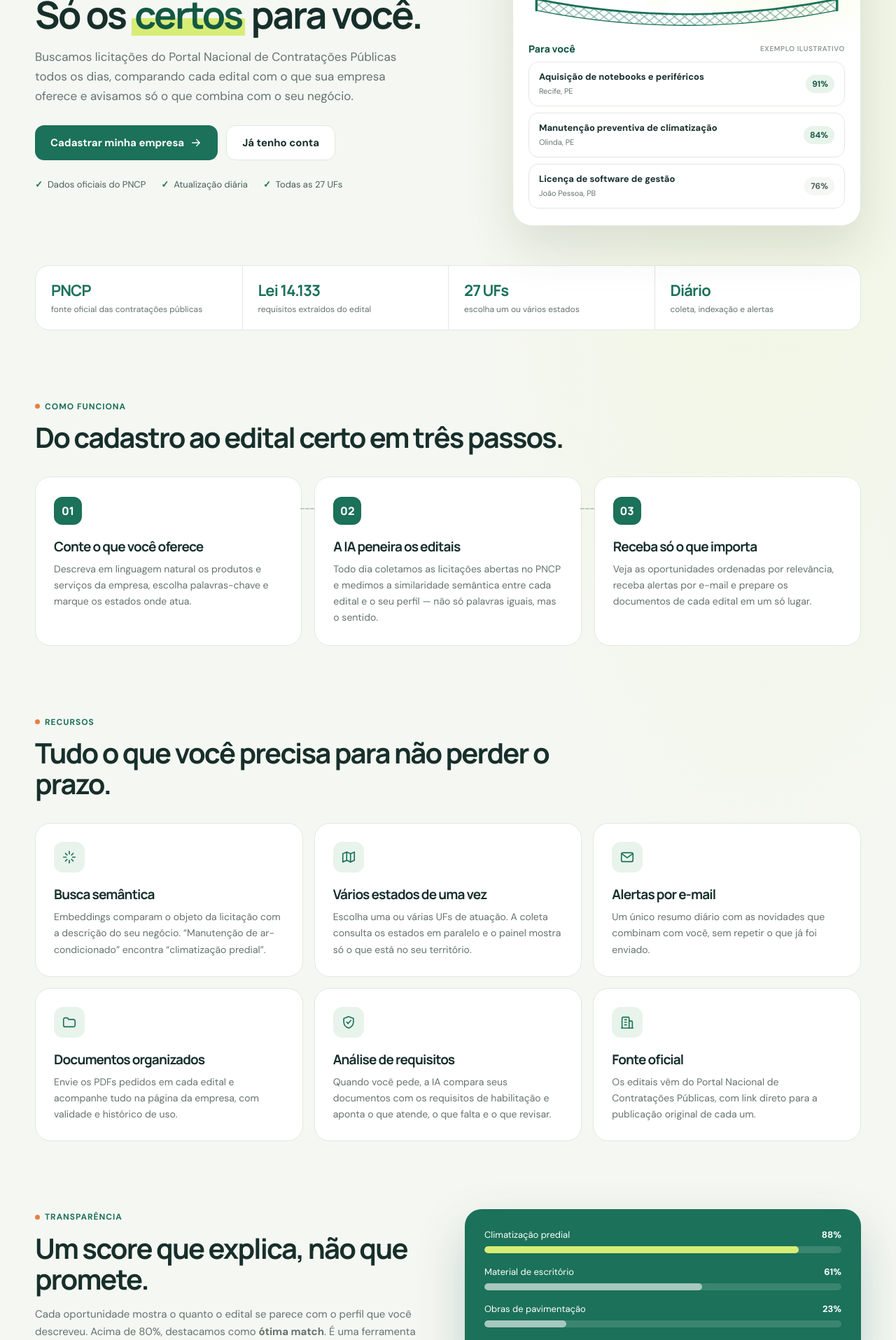
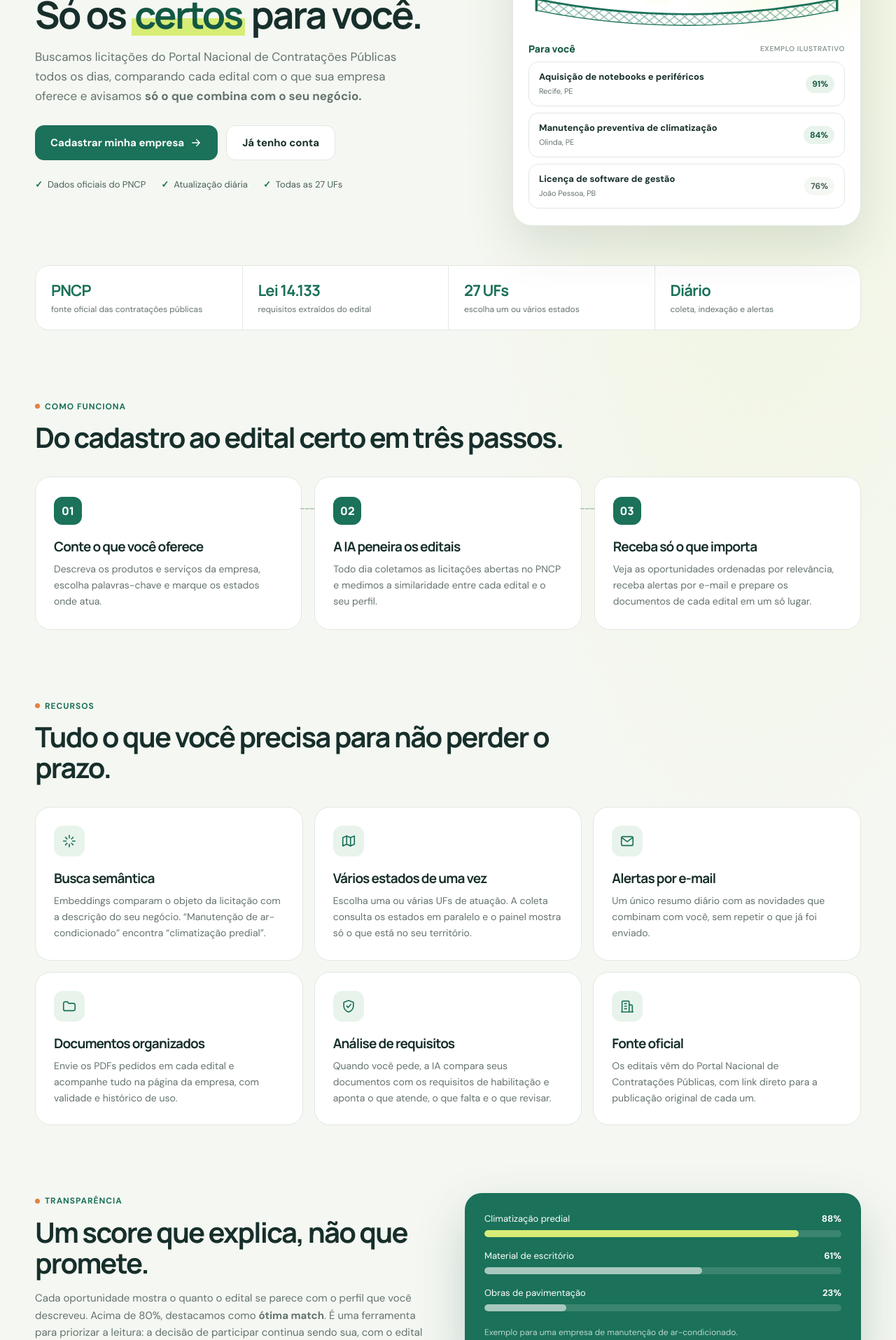
Before and after one commit to ligiaferro/peneir.IA, a Next.js app: page / in a window 1280 px wide. Shown: the part 300-2215 px from the top of the page at 70% size. Built offline with nearby package versions, Linux system fonts and the light colour scheme; no server answers.

Commit message:
fix: refine descriptions

```diff
--- a/app/page.tsx
+++ b/app/page.tsx
@@ -80,11 +80,11 @@ const icons = {
 const steps = [
   {
     title: "Conte o que você oferece",
-    text: "Descreva em linguagem natural os produtos e serviços da empresa, escolha palavras-chave e marque os estados onde atua.",
+    text: "Descreva os produtos e serviços da empresa, escolha palavras-chave e marque os estados onde atua.",
   },
   {
     title: "A IA peneira os editais",
-    text: "Todo dia coletamos as licitações abertas no PNCP e medimos a similaridade semântica entre cada edital e o seu perfil — não só palavras iguais, mas o sentido.",
+    text: "Todo dia coletamos as licitações abertas no PNCP e medimos a similaridade entre cada edital e o seu perfil.",
   },
   {
     title: "Receba só o que importa",
@@ -140,7 +140,7 @@ const faq = [
   {
     question: "O que significa o percentual em cada oportunidade?",
     answer:
-      "É a similaridade semântica entre o edital e o perfil que você descreveu. Ajuda a priorizar a leitura, mas não representa chance de contratação nem de habilitação — confira sempre o edital.",
+      "É a similaridade semântica entre o edital e o perfil que você descreveu. Ajuda a priorizar a leitura, mas não representa chance de contratação nem de habilitação.",
   },
   {
     question: "Posso acompanhar mais de um estado?",
@@ -216,8 +216,8 @@ export default async function HomePage({
             </h1>
             <p>
               Buscamos licitações do Portal Nacional de Contratações Públicas todos os dias,
-              comparando cada edital com o que sua empresa oferece e avisamos só o que combina
-              com o seu negócio.
+              comparando cada edital com o que sua empresa oferece e avisamos <strong>só o que combina
+              com o seu negócio.</strong>
             </p>
             <div className="lp-cta-row">
               {signedIn ? (
@@ -376,7 +376,7 @@ export default async function HomePage({
               Cada oportunidade mostra o quanto o edital se parece com o perfil
               que você descreveu. Acima de 80%, destacamos como{" "}
               <strong>ótima match</strong>. É uma ferramenta para priorizar a
-              leitura — a decisão de participar continua sendo sua, com o edital
+              leitura: a decisão de participar continua sendo sua, com o edital
               oficial em mãos.
             </p>
           </div>
```
